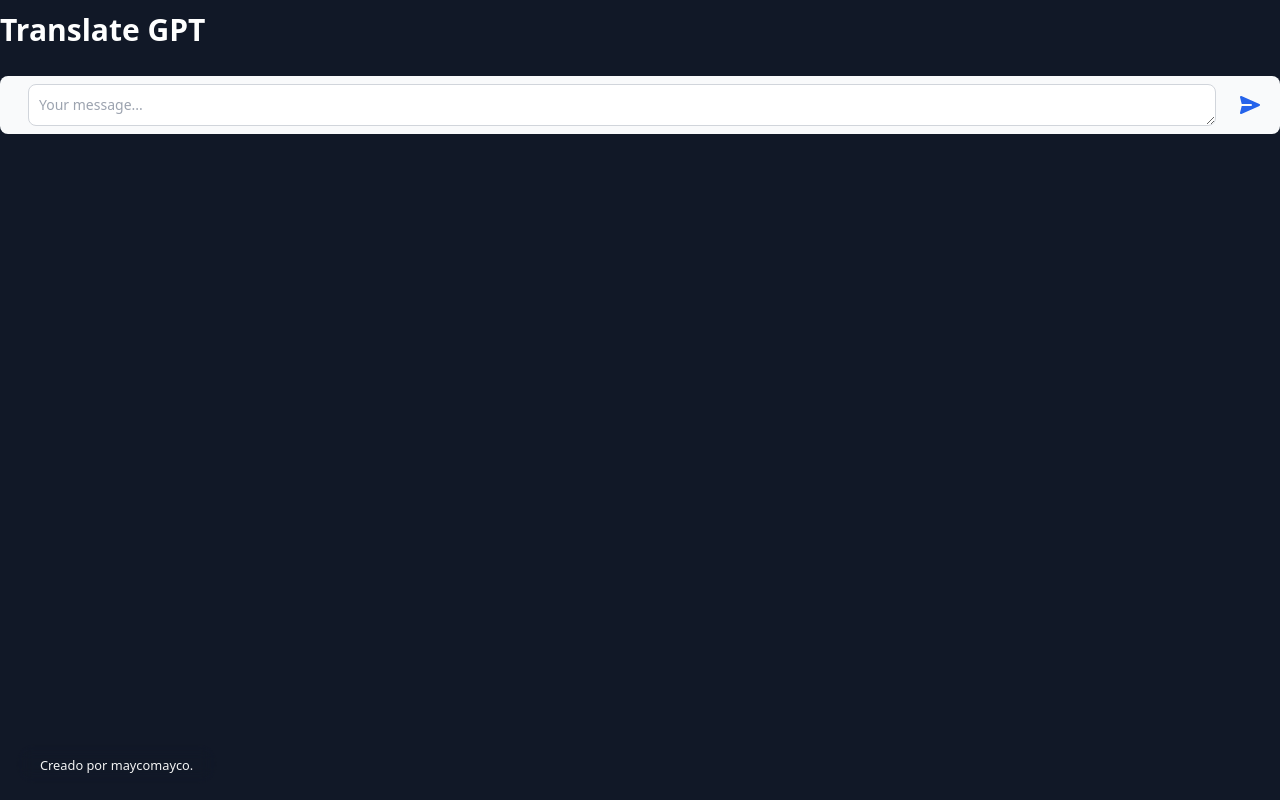
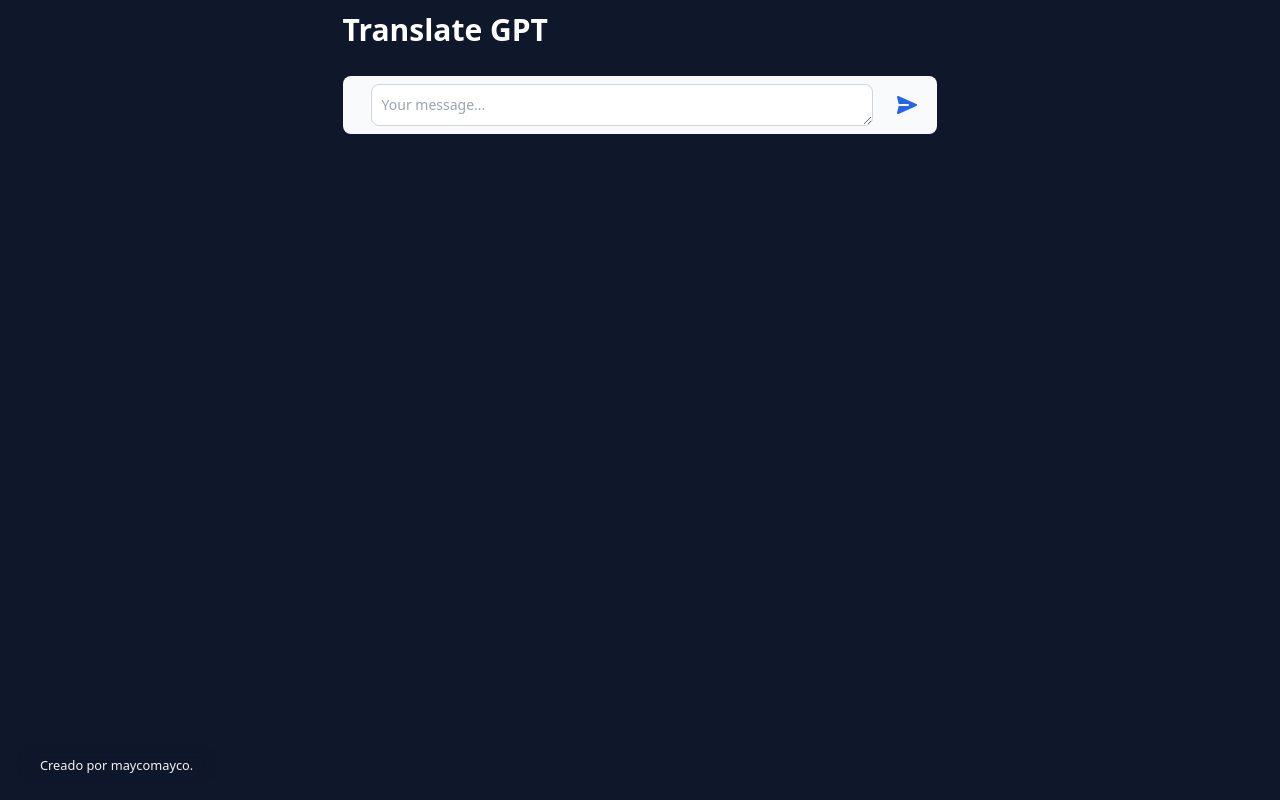
Before and after one commit to maycomayco/translate-gpt, a React (Vite) app: page / in a window 1280 px wide. Built offline with nearby package versions, Linux system fonts and the light colour scheme; no server answers.

Commit message:
Refactor layout and structure of App component

```diff
--- a/src/App.jsx
+++ b/src/App.jsx
@@ -22,17 +22,16 @@ function App() {
   }
 
   return (
-    <div className=" bg-gray-900 text-white">
-      <div className="container mx-auto grid min-h-screen grid-rows-[60px_1fr_60px] gap-4">
-        <Header />
-        <main className="flex flex-col gap-4">
-          <Form handleOnChange={handleOnChange} handleSubmit={handleSubmit} />
-          <Translations loading={loading} translation={translation} />
-        </main>
+    <>
+      <Header />
 
-        <Footer />
-      </div>
-    </div>
+      <section className="flex flex-col gap-4">
+        <Form handleOnChange={handleOnChange} handleSubmit={handleSubmit} />
+        <Translations loading={loading} translation={translation} />
+      </section>
+
+      <Footer />
+    </>
   )
 }
 
--- /dev/null
+++ b/src/components/Layout.jsx
@@ -0,0 +1,9 @@
+export default function Layout({ children }) {
+  return (
+    <main className="bg-slate-900 text-white">
+      <div className="container mx-auto grid min-h-screen max-w-prose grid-rows-[60px_1fr_60px] gap-4">
+        {children}
+      </div>
+    </main>
+  )
+}
--- a/src/main.jsx
+++ b/src/main.jsx
@@ -1,9 +1,13 @@
 import React from 'react'
 import ReactDOM from 'react-dom/client'
+
 import App from './App.jsx'
+import Layout from './components/Layout.jsx'
 
 ReactDOM.createRoot(document.getElementById('root')).render(
   <React.StrictMode>
-    <App />
-  </React.StrictMode>
+    <Layout>
+      <App />
+    </Layout>
+  </React.StrictMode>,
 )
```
